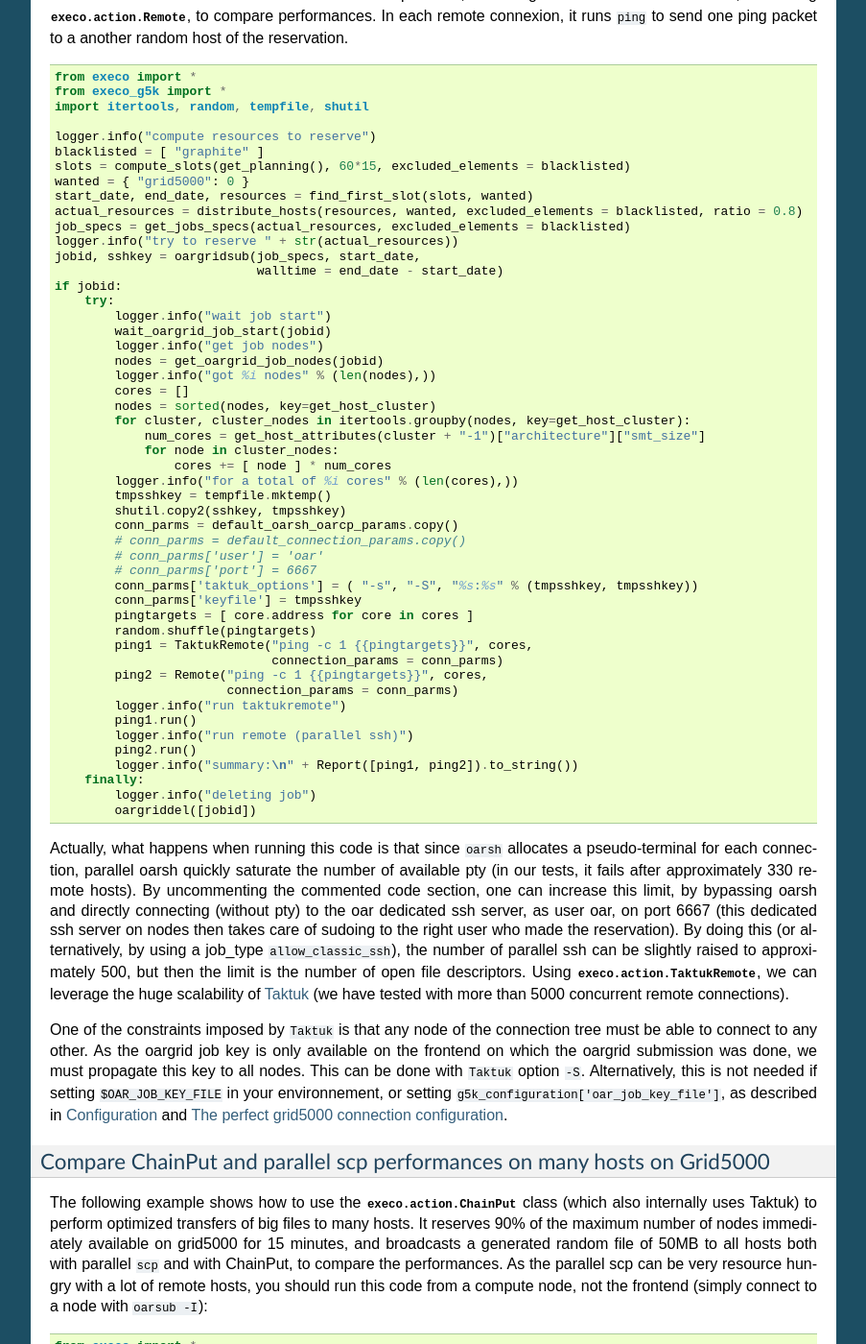
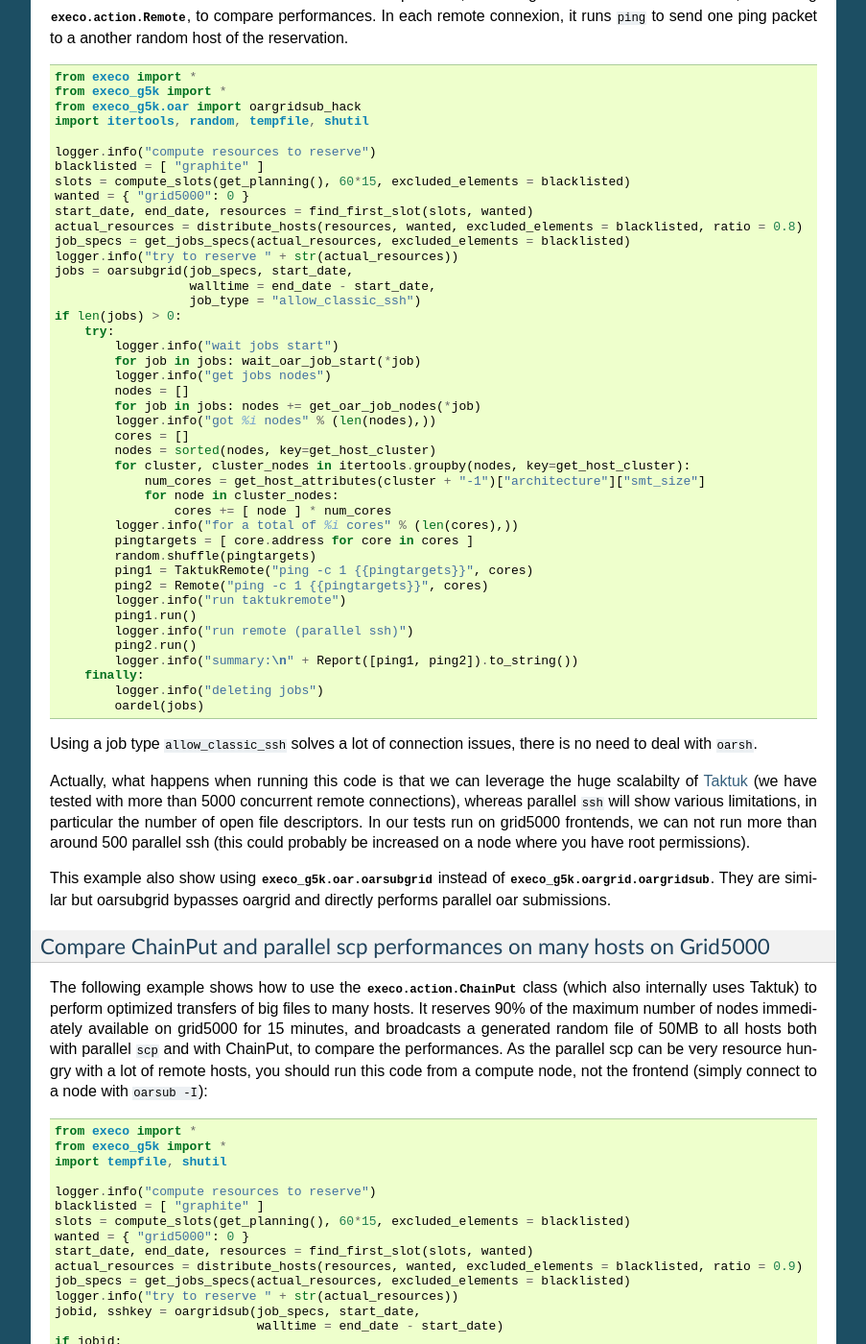
Before and after one commit to rcherrueau/execo, a Sphinx documentation site: the page built from doc/userguide.rst, in a window 1280 px wide and 1400 px high, scrolled down 6668 px. Shown: the whole window at 96% size, without its empty margins (198-1101 px from the left). Built offline with Sphinx 7.4.7, drawn with Linux system fonts in a browser that asks for light colours; pages that are not in the unit, such as notebooks, are missing from menus; some of the changed text lies outside the part shown.

Commit message:
[documentation] taktuk example uses job_type "allow_classic_ssh" to avoid problems with option -S when opening more than connection per node. Also uses oarsubgrid

```diff
--- a/doc/code_samples/g5k_taktuk_perf.py
+++ b/doc/code_samples/g5k_taktuk_perf.py
@@ -1,5 +1,6 @@
 from execo import *
 from execo_g5k import *
+from execo_g5k.oar import oargridsub_hack
 import itertools, random, tempfile, shutil
 
 logger.info("compute resources to reserve")
@@ -10,14 +11,16 @@ start_date, end_date, resources = find_first_slot(slots, wanted)
 actual_resources = distribute_hosts(resources, wanted, excluded_elements = blacklisted, ratio = 0.8)
 job_specs = get_jobs_specs(actual_resources, excluded_elements = blacklisted)
 logger.info("try to reserve " + str(actual_resources))
-jobid, sshkey = oargridsub(job_specs, start_date,
-                           walltime = end_date - start_date)
-if jobid:
+jobs = oarsubgrid(job_specs, start_date,
+                  walltime = end_date - start_date,
+                  job_type = "allow_classic_ssh")
+if len(jobs) > 0:
     try:
-        logger.info("wait job start")
-        wait_oargrid_job_start(jobid)
-        logger.info("get job nodes")
-        nodes = get_oargrid_job_nodes(jobid)
+        logger.info("wait jobs start")
+        for job in jobs: wait_oar_job_start(*job)
+        logger.info("get jobs nodes")
+        nodes = []
+        for job in jobs: nodes += get_oar_job_nodes(*job)
         logger.info("got %i nodes" % (len(nodes),))
         cores = []
         nodes = sorted(nodes, key=get_host_cluster)
@@ -26,25 +29,15 @@ if jobid:
             for node in cluster_nodes:
                 cores += [ node ] * num_cores
         logger.info("for a total of %i cores" % (len(cores),))
-        tmpsshkey = tempfile.mktemp()
-        shutil.copy2(sshkey, tmpsshkey)
-        conn_parms = default_oarsh_oarcp_params.copy()
-        # conn_parms = default_connection_params.copy()
-        # conn_parms['user'] = 'oar'
-        # conn_parms['port'] = 6667
-        conn_parms['taktuk_options'] = ( "-s", "-S", "%s:%s" % (tmpsshkey, tmpsshkey))
-        conn_parms['keyfile'] = tmpsshkey
         pingtargets = [ core.address for core in cores ]
         random.shuffle(pingtargets)
-        ping1 = TaktukRemote("ping -c 1 {{pingtargets}}", cores,
-                             connection_params = conn_parms)
-        ping2 = Remote("ping -c 1 {{pingtargets}}", cores,
-                       connection_params = conn_parms)
+        ping1 = TaktukRemote("ping -c 1 {{pingtargets}}", cores)
+        ping2 = Remote("ping -c 1 {{pingtargets}}", cores)
         logger.info("run taktukremote")
         ping1.run()
         logger.info("run remote (parallel ssh)")
         ping2.run()
         logger.info("summary:\n" + Report([ping1, ping2]).to_string())
     finally:
-        logger.info("deleting job")
-        oargriddel([jobid])
+        logger.info("deleting jobs")
+        oardel(jobs)
--- a/doc/userguide.rst
+++ b/doc/userguide.rst
@@ -385,30 +385,22 @@
 .. literalinclude:: code_samples/g5k_taktuk_perf.py
    :language: python
 
-Actually, what happens when running this code is that since ``oarsh``
-allocates a pseudo-terminal for each connection, parallel oarsh
-quickly saturate the number of available pty (in our tests, it fails
-after approximately 330 remote hosts). By uncommenting the commented
-code section, one can increase this limit, by bypassing oarsh and
-directly connecting (without pty) to the oar dedicated ssh server, as
-user oar, on port 6667 (this dedicated ssh server on nodes then takes
-care of sudoing to the right user who made the reservation). By doing
-this (or alternatively, by using a job_type ``allow_classic_ssh``),
-the number of parallel ssh can be slightly raised to approximately
-500, but then the limit is the number of open file descriptors. Using
-`execo.action.TaktukRemote`, we can leverage the huge scalability of
-`Taktuk <http://taktuk.gforge.inria.fr/>`_ (we have tested with more
-than 5000 concurrent remote connections).
+Using a job type ``allow_classic_ssh`` solves a lot of connection
+issues, there is no need to deal with ``oarsh``.
 
-One of the constraints imposed by ``Taktuk`` is that any node of the
-connection tree must be able to connect to any other. As the oargrid
-job key is only available on the frontend on which the oargrid
-submission was done, we must propagate this key to all nodes. This can
-be done with ``Taktuk`` option ``-S``. Alternatively, this is not
-needed if setting ``$OAR_JOB_KEY_FILE`` in your environnement, or
-setting ``g5k_configuration['oar_job_key_file']``, as described in
-:ref:`execo_g5k-configuration` and
-:ref:`execo_g5k-perfect_configuration`.
+Actually, what happens when running this code is that we can leverage
+the huge scalabilty of `Taktuk <http://taktuk.gforge.inria.fr/>`_ (we
+have tested with more than 5000 concurrent remote connections),
+whereas parallel ``ssh`` will show various limitations, in particular
+the number of open file descriptors. In our tests run on grid5000
+frontends, we can not run more than around 500 parallel ssh (this
+could probably be increased on a node where you have root
+permissions).
+
+This example also show using `execo_g5k.oar.oarsubgrid` instead of
+`execo_g5k.oargrid.oargridsub`. They are similar but oarsubgrid
+bypasses oargrid and directly performs parallel oar submissions.
+
 
 Compare ChainPut and parallel scp performances on many hosts on Grid5000
 ------------------------------------------------------------------------
@@ -425,6 +417,17 @@
 
 .. literalinclude:: code_samples/g5k_chainput_perf.py
    :language: python
+
+In this example, we use ``oarsh``. One of the constraints imposed by
+``Taktuk`` is that any node of the connection tree must be able to
+connect to any other. As the oargrid job key is only available on the
+frontend on which the oargrid submission was done, we must propagate
+this key to all nodes. This can be done with ``Taktuk`` option
+``-S``. Alternatively, this is not needed if setting
+``$OAR_JOB_KEY_FILE`` in your environnement, or setting
+``g5k_configuration['oar_job_key_file']``, as described in
+:ref:`execo_g5k-configuration` and
+:ref:`execo_g5k-perfect_configuration`.
 
 Analysis of TCP traffic Grid5000 hosts, using kadeploy
 ------------------------------------------------------
```
